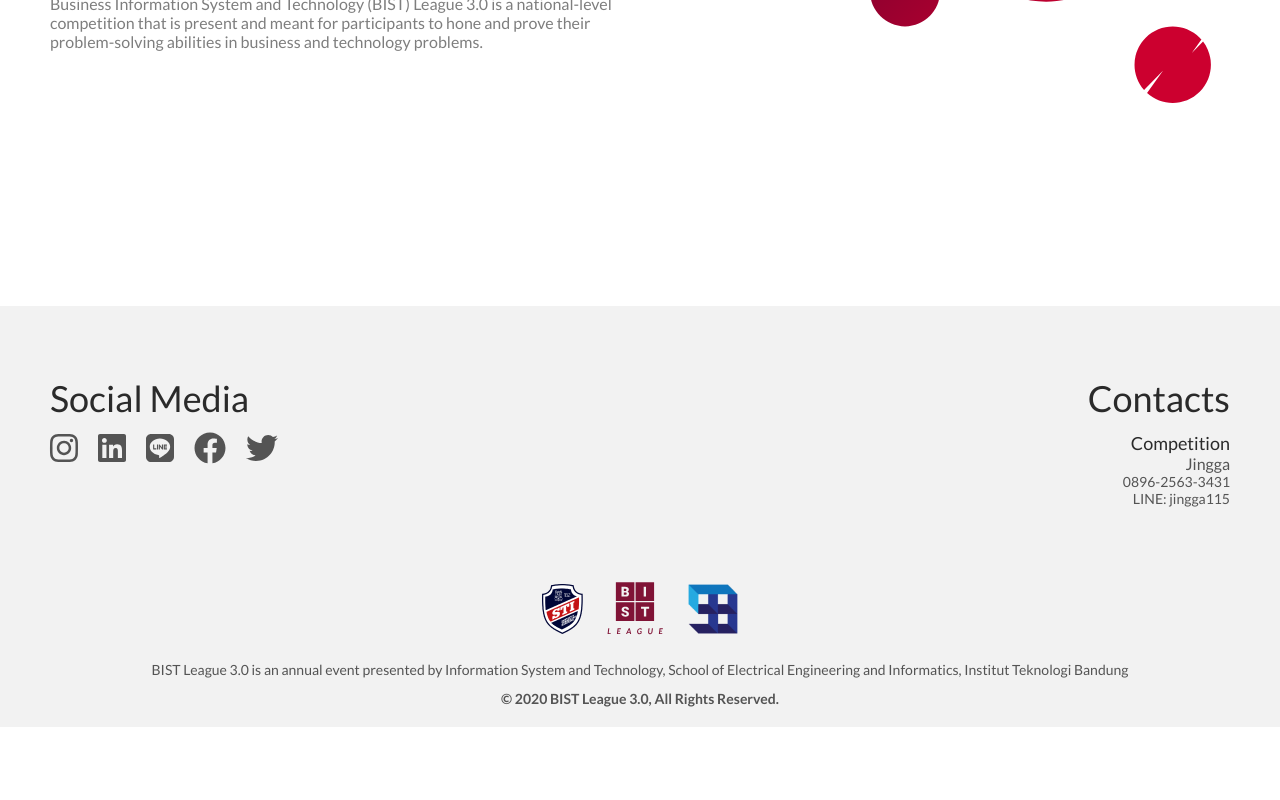
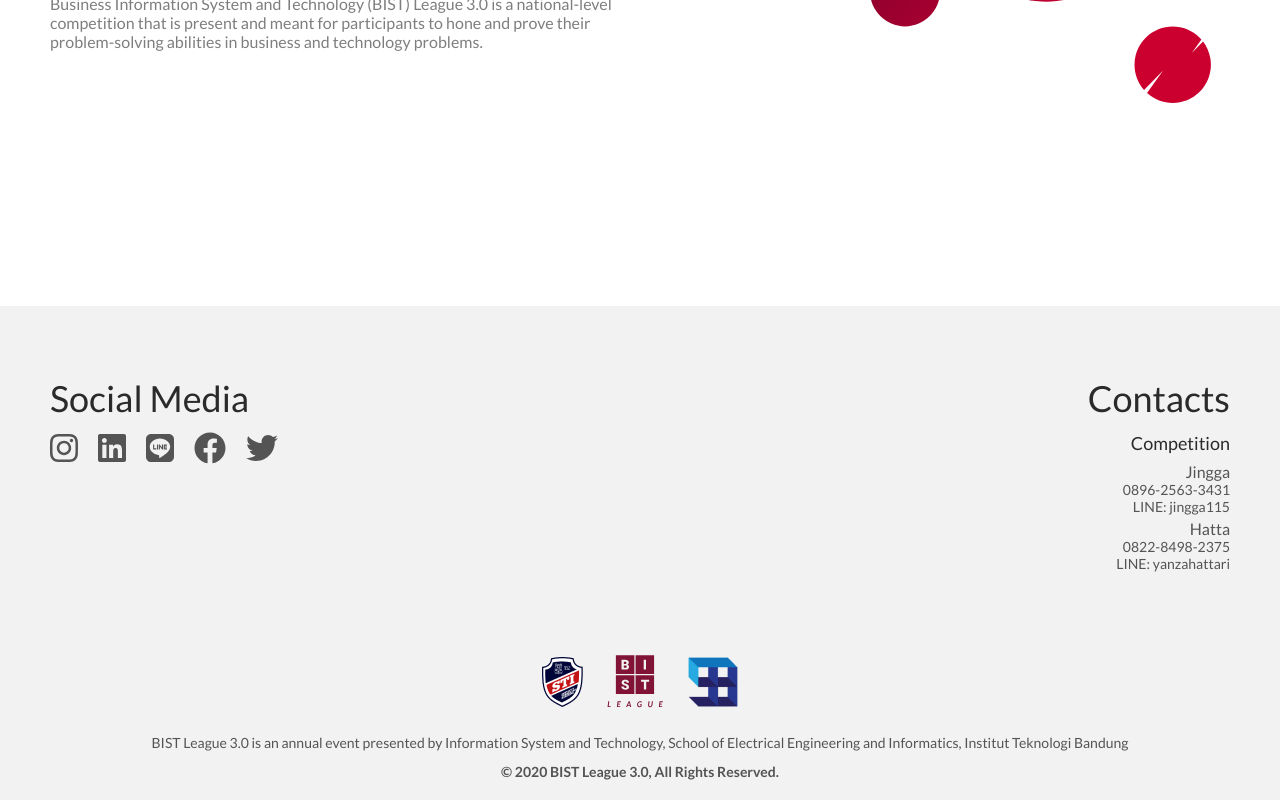
Before and after one commit to bist-league-3-0/frontend, a React (Create React App) app: page / in a window 1280 px wide. Shown: the part 1214-2014 px from the top of the page. Before the commit the page ends 1941 px from the top, so only its background shows below. Built offline with nearby package versions, Linux system fonts and the light colour scheme; no server answers.

Commit message:
fixed meta tags, fixed competition misclicks

```diff
--- a/public/index.html
+++ b/public/index.html
@@ -20,6 +20,20 @@
       work correctly both with client-side routing and a non-root public URL.
       Learn how to configure a non-root public URL by running `npm run build`.
     -->
+      <meta name="title" content="BIST League 3.0"/>
+      <meta name="description" content="Business-IT Case Competition is one of the BIST League 3.0's main events which is held by ASSISTS ITB in the form of an annual competition to test the participant problem solving skills when facing a business problem related to information technology"/>
+
+      <meta property="og:type" content="website"/>
+      <meta property="og:url" content="https://bistleague.com"/>
+      <meta property="og:title" content="BIST League 3.0"/>
+      <meta property="og:description" content="Business-IT Case Competition is one of the BIST League 3.0's main events which is held by ASSISTS ITB in the form of an annual competition to test the participant problem solving skills when facing a business problem related to information technology"/>
+      <meta property="og:image" content="%PUBLIC_URL%/logo192.png"/>
+
+      <meta property="twitter:card" content="summary_large_image"/>
+      <meta property="twitter:url" content="https://bistleague.com"/>
+      <meta property="twitter:title" content="BIST League 3.0"/>
+      <meta property="twitter:description" content="Business-IT Case Competition is one of the BIST League 3.0's main events which is held by ASSISTS ITB in the form of an annual competition to test the participant problem solving skills when facing a business problem related to information technology"/>
+      <meta property="twitter:image" content="%PUBLIC_URL%/logo192.png"/>
     <title>BIST League 3.0</title>
   </head>
   <body>
--- a/src/components/bist-footer.js
+++ b/src/components/bist-footer.js
@@ -31,12 +31,31 @@ const BISTFooter = ({width}) => {
           <h1>Contacts</h1>
           <div className="contact-list">
             <span className="contact-title">Competition</span>
-            <span className="contact-name">Jingga</span>
-            <div className="contact-content">
-              <p>0896-2563-3431</p>
-              <p>LINE: jingga115</p>
+            <div className="contact-wrapper">
+              <div className="contact-wrapper-element">
+                <span className="contact-name">Jingga</span>
+                <div className="contact-content">
+                  <p>0896-2563-3431</p>
+                  <p>LINE: jingga115</p>
+                </div>
+              </div>
+              <div className="contact-wrapper-element">
+                <span className="contact-name">Hatta</span>
+                <div className="contact-content">
+                  <p>0822-8498-2375</p>
+                  <p>LINE: yanzahattari</p>
+                </div>
+              </div>
             </div>
           </div>
+          {/* <div className="contact-list">
+            <span className="contact-title">Competition</span>
+            <span className="contact-name">Hatta</span>
+            <div className="contact-content">
+              <p>0822-8498-2375</p>
+              <p>LINE: yanzahattari</p>
+            </div>
+          </div> */}
         </div>
       </div>
       <div className="footer-foot">
--- a/src/css/components/_footer.scss
+++ b/src/css/components/_footer.scss
@@ -64,6 +64,14 @@
           align-items: flex-start;
         }
 
+        .contact-wrapper {
+          @include fluidmarginy(.4rem, .8rem);
+
+          .contact-wrapper-element:not(:first-child) {
+            @include fluid("margin-top", .2rem, .4rem)
+          }
+        }
+
         .contact-title {
           @include typography("h3");
           color: $color-gray-1;
--- a/src/scenes/General/competitionScene.js
+++ b/src/scenes/General/competitionScene.js
@@ -71,7 +71,7 @@ const CompetitionScene = () => {
               <div className="competition-registration-fee">
                 <div className="registration-description">
                   <span className="registration-title">Normal</span>
-                  <span className="registration-date">August 11 &ndash; September 26, 2020</span>
+                  <span className="registration-date">August 11 &ndash; September 22, 2020</span>
                 </div>
                 <span className="registration-fee">Rp300.000,-</span>
               </div>
@@ -106,7 +106,7 @@ const CompetitionScene = () => {
               <div className="timeline-separator"/>
               <div className="timeline-content">
                 <span className="content-title">
-                  September 26 &mdash; October 9, 2020
+                  September 23 &mdash; October 9, 2020
                 </span>
                 <span className="content-date">
                   Preliminary Round
```
